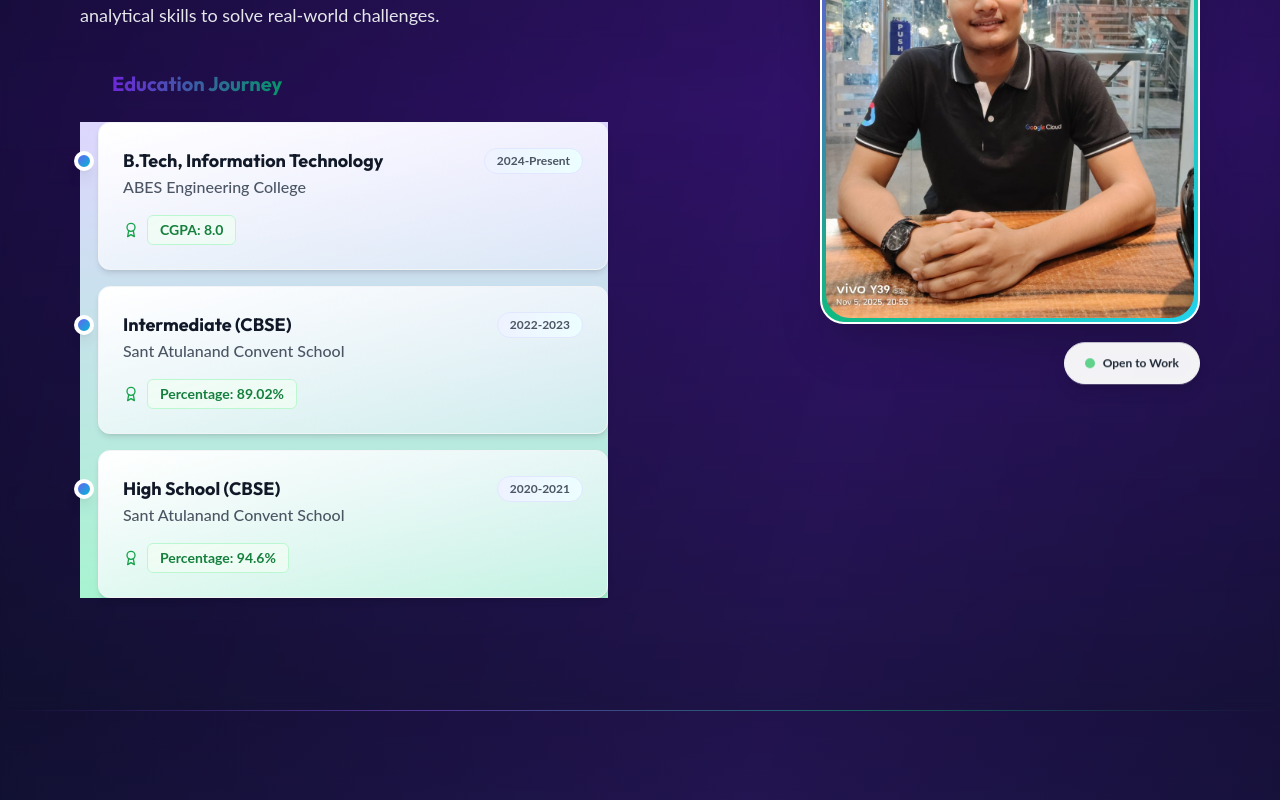
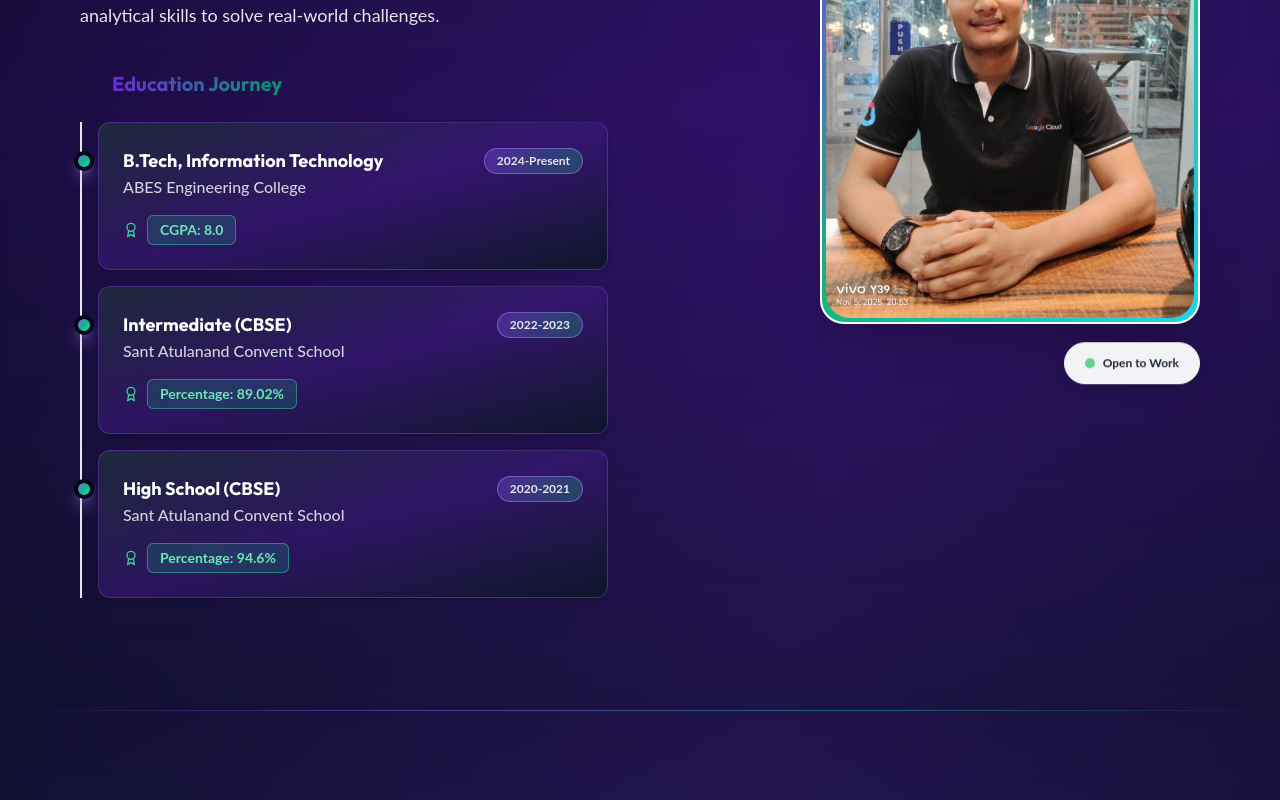
Before and after one commit to deveshsingh641/Portfolio_Devesh, a React (Vite) app: page / in a window 1280 px wide. Shown: the part 1300-2100 px from the top of the page. Built offline with nearby package versions, Linux system fonts and the light colour scheme.

Commit message:
Fix readability: Dark theme education cards and contact section with proper neon colors

```diff
--- a/src/App.tsx
+++ b/src/App.tsx
@@ -409,7 +409,7 @@ function App() {
                   <span className="bg-gradient-to-r from-violet-700 to-emerald-600 bg-clip-text text-transparent">Education Journey</span>
                 </h3>
 
-                <div className="space-y-4 relative pl-4 border-l-2 border-transparent bg-gradient-to-b from-violet-200 to-emerald-200 bg-clip-border">
+                <div className="space-y-4 relative pl-4 border-l-2 border-gradient-to-b from-violet-400/50 to-emerald-400/50">
                   {education.map((edu, index) => (
                     <Tilt
                       key={index}
@@ -417,26 +417,26 @@ function App() {
                       scale={1.03}
                       transitionSpeed={200}
                     >
-                      <div className="relative group p-6 bg-gradient-to-br from-white to-indigo-50/40 rounded-xl border border-gray-100 shadow-md hover:shadow-xl hover:border-indigo-200 transition-all cursor-default mb-4 hover:-translate-y-1">
-                        <div className="absolute top-7 -left-[25px] w-5 h-5 bg-gradient-to-br from-indigo-500 to-cyan-500 border-4 border-white rounded-full shadow-lg group-hover:scale-125 transition-transform"></div>
+                      <div className="relative group p-6 bg-gradient-to-br from-slate-800 via-violet-900/40 to-slate-900 rounded-xl border border-violet-500/30 shadow-md hover:shadow-xl hover:border-emerald-400/50 transition-all cursor-default mb-4 hover:-translate-y-1">
+                        <div className="absolute top-7 -left-[25px] w-5 h-5 bg-gradient-to-br from-violet-500 via-emerald-500 to-cyan-400 border-4 border-slate-950 rounded-full shadow-lg shadow-violet-400/50 group-hover:scale-125 transition-transform"></div>
                         <div className="flex justify-between items-start flex-wrap gap-2">
                           <div>
-                            <h4 className="font-bold text-gray-900 text-lg group-hover:text-violet-600 transition-colors">
+                            <h4 className="font-bold text-white text-lg group-hover:text-emerald-400 transition-colors">
                               {edu.degree}
                             </h4>
-                            <p className="text-gray-600 font-medium">
+                            <p className="text-gray-300 font-medium">
                               {edu.school}
                             </p>
                           </div>
                           <div className="text-right">
-                            <span className="inline-block px-3 py-1 bg-gradient-to-r from-indigo-50 to-cyan-50 text-gray-600 text-xs font-bold rounded-full border border-indigo-100 group-hover:border-indigo-300 transition-all">
+                            <span className="inline-block px-3 py-1 bg-gradient-to-r from-violet-500/30 to-emerald-500/30 text-gray-200 text-xs font-bold rounded-full border border-violet-400/50 group-hover:border-emerald-400/50 transition-all shadow-sm">
                               {edu.year}
                             </span>
                           </div>
                         </div>
                         <div className="mt-4 flex items-center gap-2">
-                          <Award size={16} className="text-green-600" />
-                          <span className="text-sm text-green-700 font-bold bg-green-50/80 px-3 py-1 rounded-md border border-green-200">
+                          <Award size={16} className="text-emerald-400" />
+                          <span className="text-sm text-emerald-300 font-bold bg-emerald-500/20 px-3 py-1 rounded-md border border-emerald-400/50">
                             {edu.score}
                           </span>
                         </div>
@@ -754,9 +754,9 @@ function App() {
               glareMaxOpacity={0.05}
               disabled={isMobile}
             >
-              <div className="bg-gradient-to-br from-white via-violet-50/50 to-emerald-50/30 rounded-3xl p-8 md:p-12 shadow-2xl border border-gray-100/50">
+              <div className="bg-gradient-to-br from-slate-800 via-violet-900/40 to-slate-900 rounded-3xl p-8 md:p-12 shadow-2xl border border-violet-500/30">
                 <div className="text-center mb-10">
-                  <h2 className="text-3xl md:text-4xl font-bold bg-gradient-to-r from-white via-violet-300 to-emerald-300 bg-clip-text text-transparent">
+                  <h2 className="text-3xl md:text-4xl font-bold bg-gradient-to-r from-violet-300 via-emerald-300 to-cyan-300 bg-clip-text text-transparent">
                     Let's Work Together
                   </h2>
                   <p className="text-gray-300 mt-3 text-lg">
@@ -769,28 +769,28 @@ function App() {
                     <input
                       type="text"
                       placeholder="Your Name"
-                      className="w-full px-6 py-4 bg-white border border-gray-200 rounded-xl focus:ring-2 focus:ring-violet-500 focus:border-transparent focus:bg-violet-50/30 outline-none transition-all shadow-sm hover:border-gray-300"
+                      className="w-full px-6 py-4 bg-slate-700/50 border border-violet-400/30 rounded-xl focus:ring-2 focus:ring-violet-400 focus:border-transparent focus:bg-slate-700/80 outline-none transition-all shadow-sm hover:border-emerald-400/30 text-white placeholder-gray-400"
                     />
                     <input
                       type="email"
                       placeholder="Your Email"
-                      className="w-full px-6 py-4 bg-white border border-gray-200 rounded-xl focus:ring-2 focus:ring-violet-500 focus:border-transparent focus:bg-violet-50/30 outline-none transition-all shadow-sm hover:border-gray-300"
+                      className="w-full px-6 py-4 bg-slate-700/50 border border-violet-400/30 rounded-xl focus:ring-2 focus:ring-violet-400 focus:border-transparent focus:bg-slate-700/80 outline-none transition-all shadow-sm hover:border-emerald-400/30 text-white placeholder-gray-400"
                     />
                   </div>
                   <textarea
                     rows={4}
                     placeholder="Tell me about your project..."
-                    className="w-full px-6 py-4 bg-white border border-gray-200 rounded-xl focus:ring-2 focus:ring-violet-500 focus:border-transparent focus:bg-violet-50/30 outline-none transition-all resize-none shadow-sm hover:border-gray-300"
+                    className="w-full px-6 py-4 bg-slate-700/50 border border-violet-400/30 rounded-xl focus:ring-2 focus:ring-violet-400 focus:border-transparent focus:bg-slate-700/80 outline-none transition-all resize-none shadow-sm hover:border-emerald-400/30 text-white placeholder-gray-400"
                   ></textarea>
                   <button className="w-full bg-gradient-to-r from-violet-600 via-emerald-500 to-cyan-400 text-white font-bold py-4 rounded-xl hover:shadow-2xl hover:scale-[1.02] transition-all transform active:scale-95 shadow-lg hover:shadow-violet-500/50">
                     Send Message
                   </button>
                 </form>
 
-                <div className="mt-12 flex flex-col md:flex-row justify-center gap-6 pt-8 border-t border-gray-200">
+                <div className="mt-12 flex flex-col md:flex-row justify-center gap-6 pt-8 border-t border-violet-500/30">
                   <a
                     href="mailto:deveshsingh20666@gmail.com"
-                    className="flex items-center justify-center md:justify-start gap-2 text-gray-600 hover:text-violet-600 transition-all hover:scale-105 font-semibold group"
+                    className="flex items-center justify-center md:justify-start gap-2 text-gray-300 hover:text-emerald-400 transition-all hover:scale-105 font-semibold group"
                   >
                     <Mail size={18} className="group-hover:animate-pulse" /> deveshsingh20666@gmail.com
                   </a>
@@ -798,7 +798,7 @@ function App() {
                     href="https://linkedin.com/in/devesh-singh-0b234928b"
                     target="_blank"
                     rel="noopener noreferrer"
-                    className="flex items-center justify-center md:justify-start gap-2 text-gray-600 hover:text-violet-600 transition-all hover:scale-105 font-semibold group"
+                    className="flex items-center justify-center md:justify-start gap-2 text-gray-300 hover:text-emerald-400 transition-all hover:scale-105 font-semibold group"
                   >
                     <Linkedin size={18} className="group-hover:animate-pulse" /> LinkedIn
                   </a>
```
